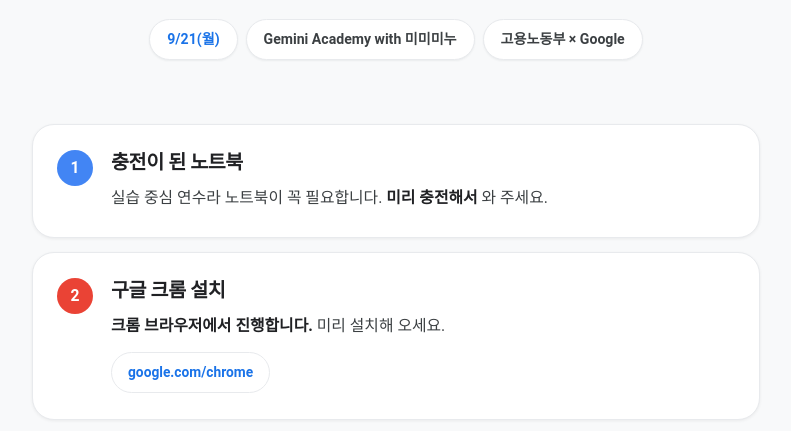
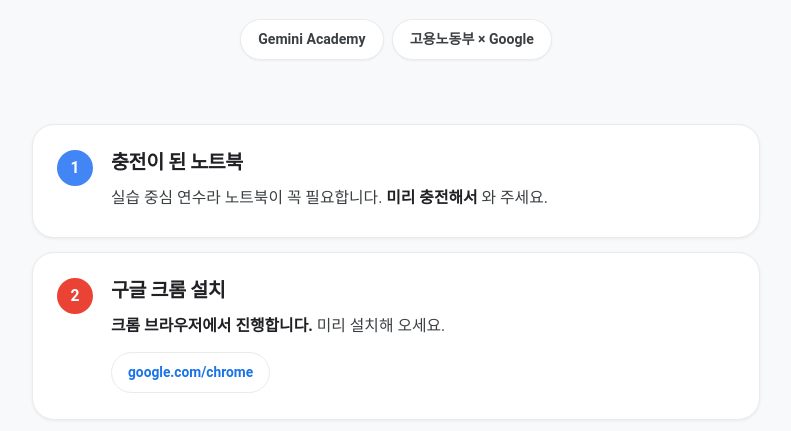
Before and after one commit to doramge1984/koreauni_1, a plain HTML site: page index.html in a window 1280 px wide. Shown: the part 320-751 px from the top of the page, without its empty margins (244-1035 px from the left). Drawn offline with Linux system fonts and the light colour scheme.

Commit message:
Add files via upload

```diff
--- a/index.html
+++ b/index.html
@@ -138,8 +138,7 @@
     <h1>연수 전, 딱 7가지만<br>준비해 오세요</h1>
     <p class="lead">노트북으로 직접 만들어보는 실습 연수입니다.<br>아래만 챙기면 준비 끝이에요.</p>
     <div class="meta">
-      <span><b>9/21(월)</b></span>
-      <span>Gemini Academy with 미미미누</span>
+      <span>Gemini Academy</span>
       <span>고용노동부 × Google</span>
     </div>
   </header>
```
